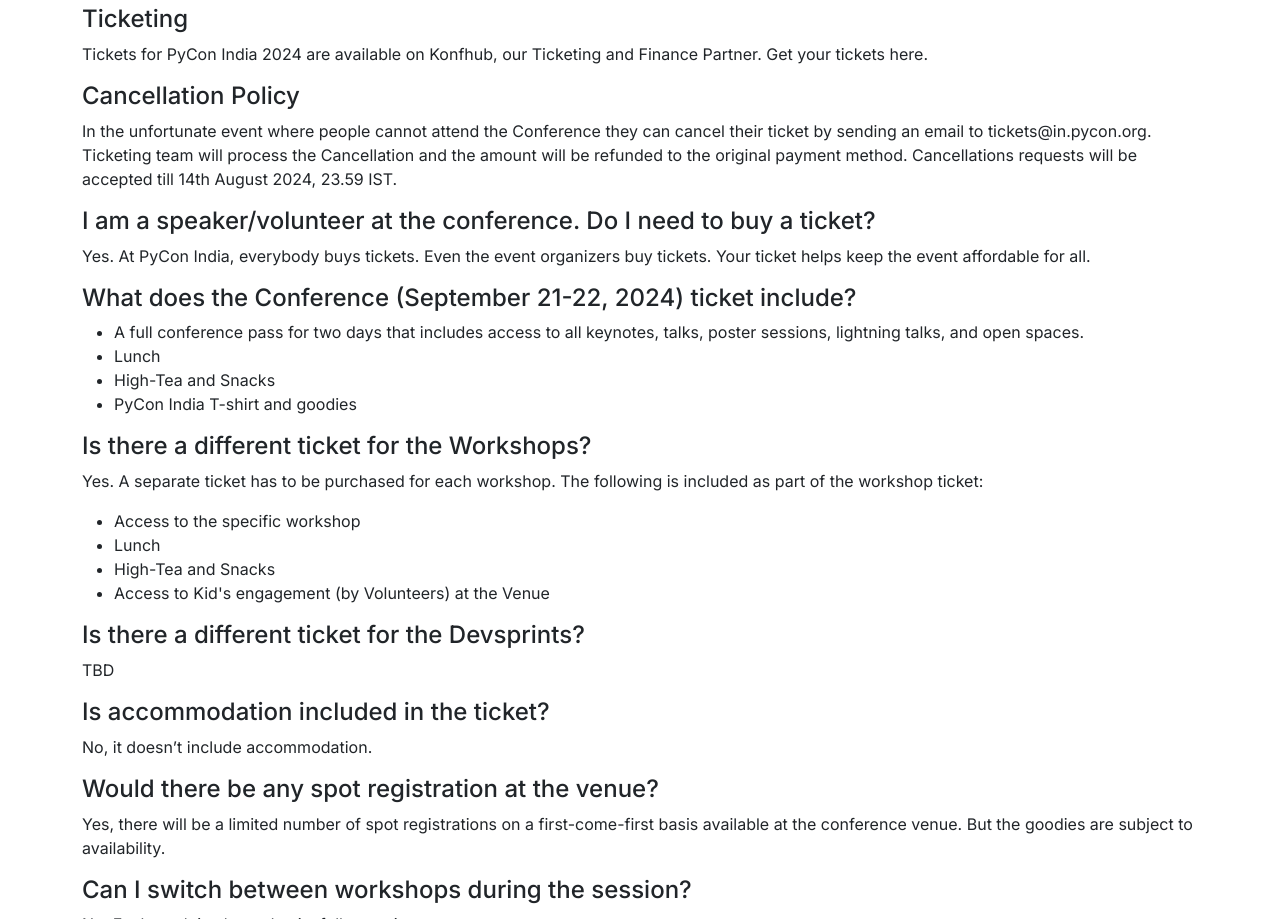
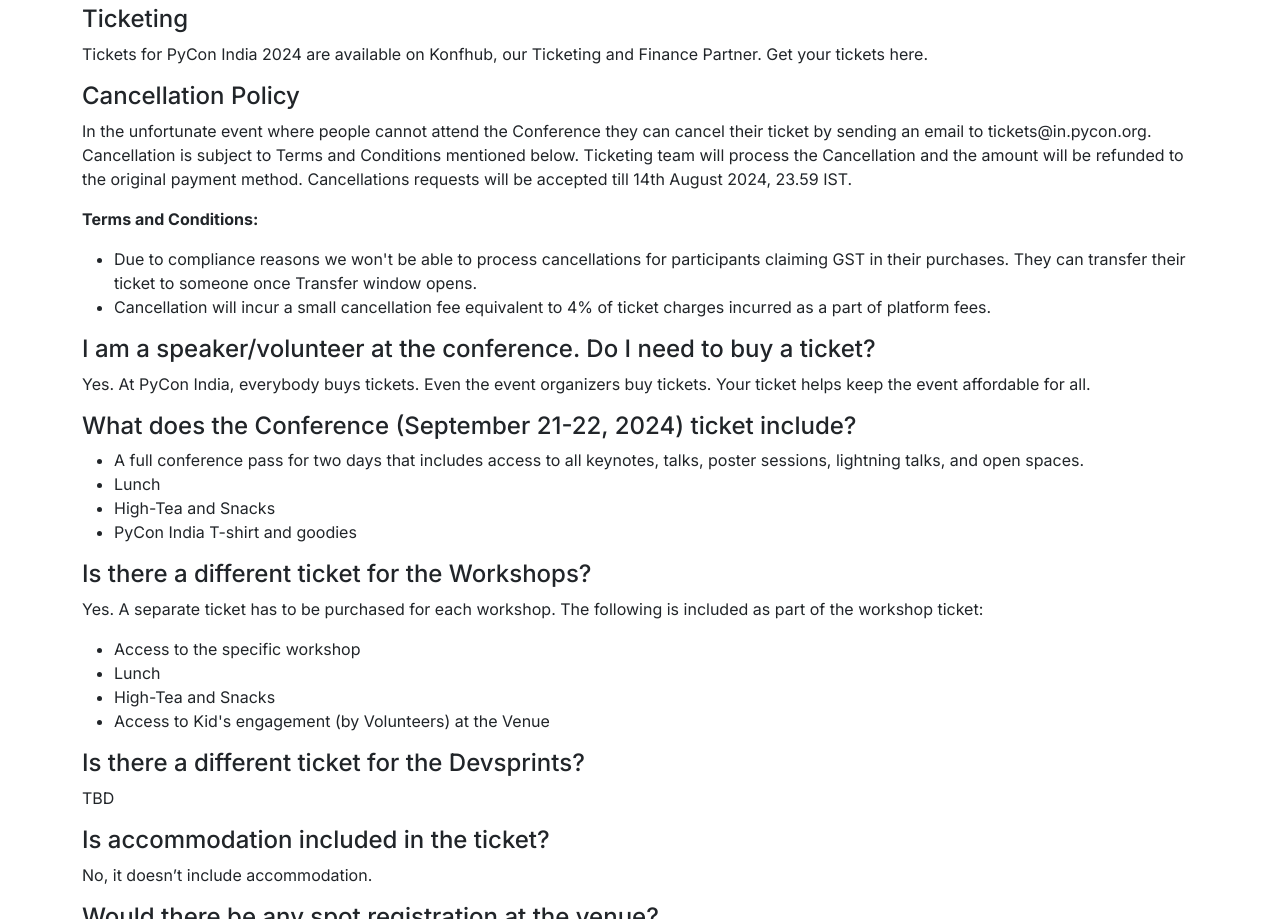
Before and after one commit to pythonindia/inpycon2024, an Eleventy site: page src/_pages-content/faq.md in a window 1280 px wide. Shown: the part 1417-2336 px from the top of the page. Built offline with nearby package versions, Linux system fonts and the light colour scheme; Eleventy itself is replaced by a stand-in of ours; files that its build step writes are made by us from their sources.

Commit message:
Update Cancellations terms and conditions

```diff
--- a/src/_pages-content/faq.md
+++ b/src/_pages-content/faq.md
@@ -45,7 +45,11 @@
 Tickets for PyCon India 2024 are available on Konfhub, our Ticketing and Finance Partner. Get your tickets here.
 
 #### Cancellation Policy
-In the unfortunate event where people cannot attend the Conference they can cancel their ticket by sending an email to tickets@in.pycon.org. Ticketing team will process the Cancellation and the amount will be refunded to the original payment method. Cancellations requests will be accepted till 14th August 2024, 23.59 IST.
+In the unfortunate event where people cannot attend the Conference they can cancel their ticket by sending an email to tickets@in.pycon.org. Cancellation is subject to Terms and Conditions mentioned below. Ticketing team will process the Cancellation and the amount will be refunded to the original payment method. Cancellations requests will be accepted till 14th August 2024, 23.59 IST.
+
+**Terms and Conditions:**
+- Due to compliance reasons we won't be able to process cancellations for participants claiming GST in their purchases. They can transfer their ticket to someone once Transfer window opens.
+- Cancellation will incur a small cancellation fee equivalent to 4% of ticket charges incurred as a part of platform fees.
 
 #### I am a speaker/volunteer at the conference. Do I need to buy a ticket?
 Yes. At PyCon India, everybody buys tickets. Even the event organizers buy tickets. Your ticket helps keep the event affordable for all.
```
